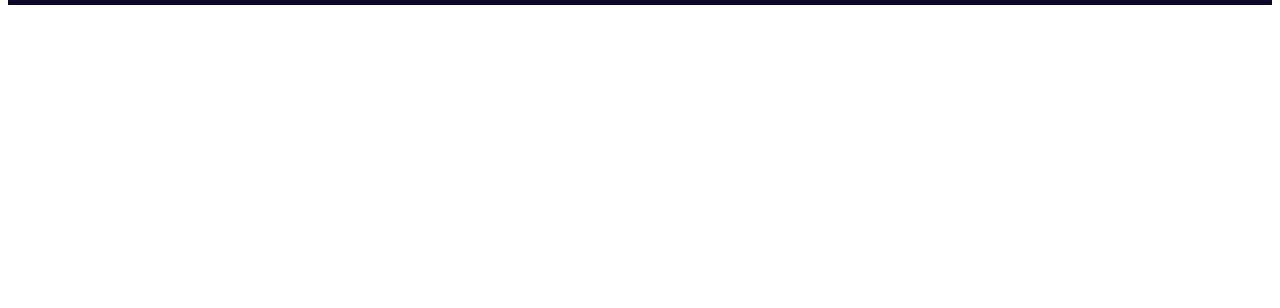
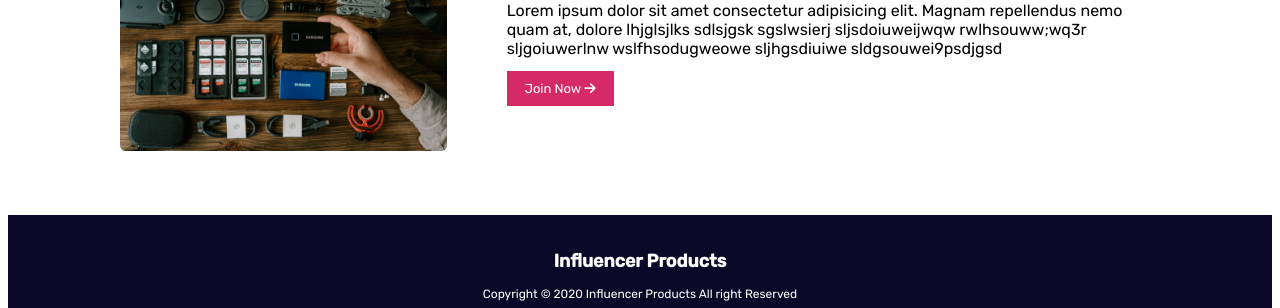
Before and after one commit to DhWalidkhl/influencer-gear, a plain HTML site: page index.html in a window 1280 px wide. Shown: the part 2374-2682 px from the top of the page. Before the commit the page ends 2387 px from the top, so only its background shows below. Drawn offline with Linux system fonts and the light colour scheme.

Commit message:
finis touch

```diff
--- a/index.html
+++ b/index.html
@@ -265,7 +265,25 @@
             </div>
             <a href="#">see more <span><i class="fa-solid fa-arrow-right"></i></span></a>
         </section>
+
         <!-- Collection Html end -->
+
+        <!-- products Html start -->
+
+        <section class="container">
+            <div class="products">
+                <div class="products-img">
+                    <img src="images/gear.png" alt="">
+                </div>
+                <div class="product-info">
+                    <h1>Featured Product at one place</h1>
+                    <p>Lorem ipsum dolor sit amet consectetur adipisicing elit. Magnam repellendus nemo quam at, dolore lhjglsjlks sdlsjgsk sgslwsierj sljsdoiuweijwqw rwlhsouww;wq3r sljgoiuwerlnw wslfhsodugweowe sljhgsdiuiwe sldgsouwei9psdjgsd </p>
+                    <a target="_blank" href="#">Join Now <span><i class="fa-solid fa-arrow-right"></i></span></a>
+                </div>
+            </div>
+        </section>
+        <!-- Products Html end -->
+
     </main>
 
     <!-- Footer Html start -->
@@ -277,5 +295,7 @@
         <a href="#"><i class="fa-brands fa-youtube"></i></a>
         <a href="#"><i class="fa-brands fa-twitter"></i></a>
     </footer>
+
+    <!-- footer Html end -->
 </body>
 </html>
--- a/styles/style.css
+++ b/styles/style.css
@@ -34,6 +34,7 @@ img{
     background: #d52a67;
     border-radius: 25px;
     position: relative;
+    font-size: 13px;
 }
 /* -------------------------
         Header Css end
@@ -165,6 +166,33 @@ header{
 ----------------------------*/
 
 /* -------------------------
+        products Css start
+----------------------------*/
+.products{
+    display: grid;
+    grid-template-columns: repeat(1, 1fr) 2fr;
+    gap: 60px;
+    justify-content: center;
+    padding: 60px 0;
+}
+
+.product-info p{
+    margin: 20px 0;
+}
+.product-info a{
+    margin-top: 20px;
+    color: white;
+    background: #d52a67;
+    padding: 10px 18px;
+    font-size: 13px;
+}
+
+/* -------------------------
+        products Css end
+----------------------------*/
+
+
+/* -------------------------
         footer Css start
 ----------------------------*/
 footer{
```
